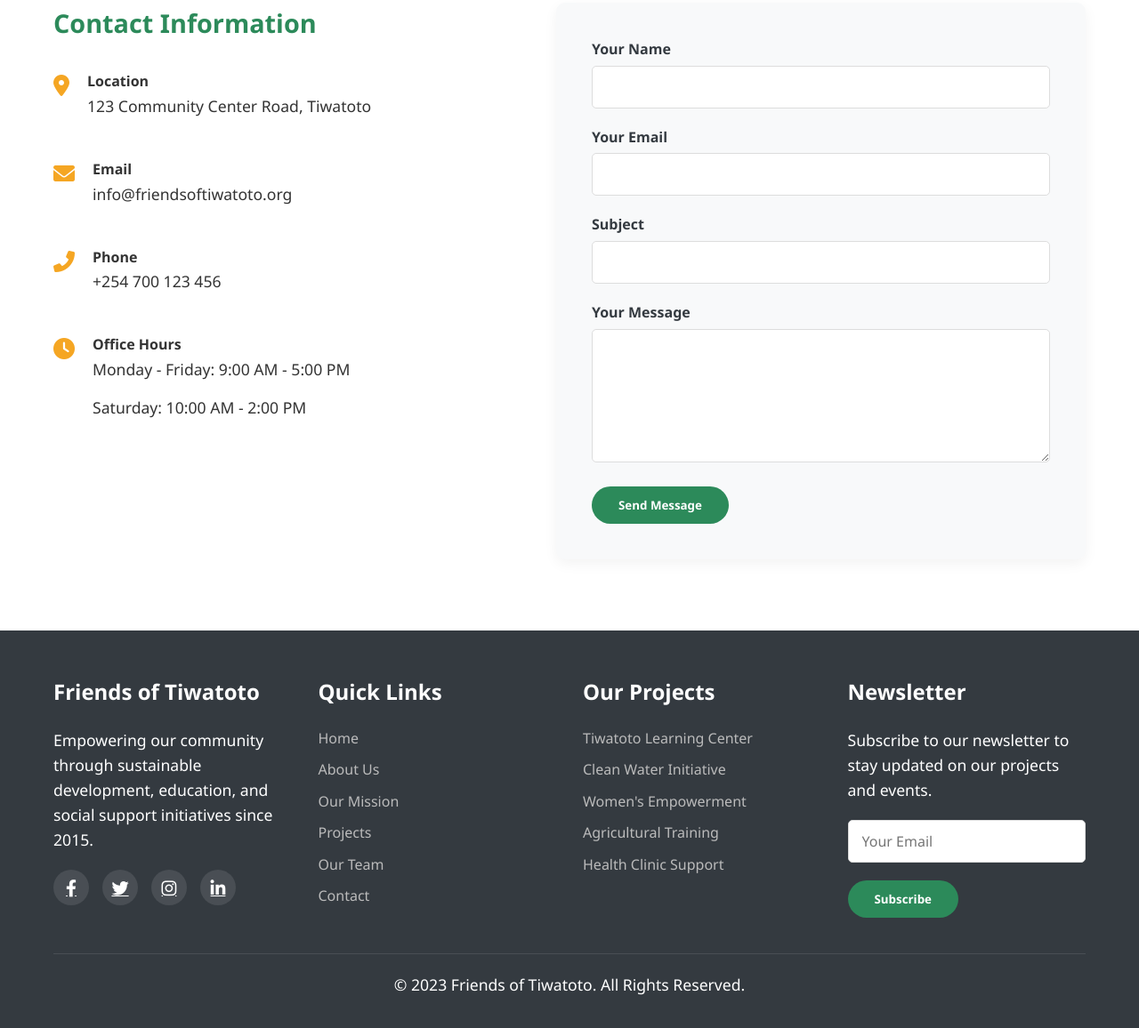
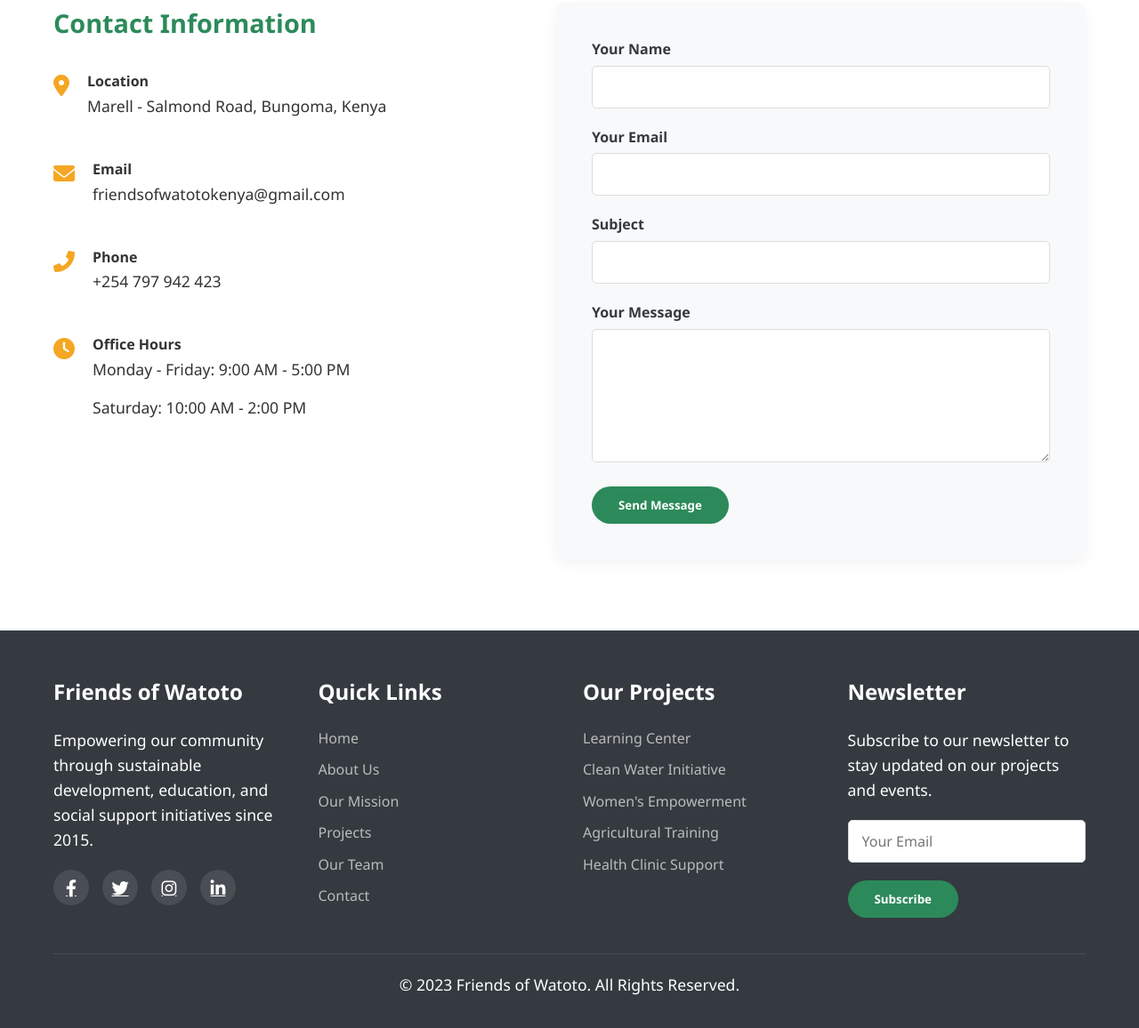
Before and after one commit to saulnyongesa/FriendOfWatotoWebFront, a plain HTML site: page index.html in a window 1280 px wide. Shown: the part 4000-5156 px from the top of the page at 89% size. Drawn offline with Linux system fonts and the light colour scheme.

Commit message:
Edit Contacts

```diff
--- a/index.html
+++ b/index.html
@@ -752,21 +752,21 @@
                         <i class="fas fa-map-marker-alt"></i>
                         <div>
                             <h4>Location</h4>
-                            <p>123 Community Center Road, Tiwatoto</p>
+                            <p>Marell - Salmond Road, Bungoma, Kenya</p>
                         </div>
                     </div>
                     <div class="info-item">
                         <i class="fas fa-envelope"></i>
                         <div>
                             <h4>Email</h4>
-                            <p>info@friendsoftiwatoto.org</p>
+                            <p>friendsofwatotokenya@gmail.com</p>
                         </div>
                     </div>
                     <div class="info-item">
                         <i class="fas fa-phone-alt"></i>
                         <div>
                             <h4>Phone</h4>
-                            <p>+254 700 123 456</p>
+                            <p>+254 797 942 423 </p>
                         </div>
                     </div>
                     <div class="info-item">
@@ -808,7 +808,7 @@
         <div class="container">
             <div class="footer-content">
                 <div class="footer-column">
-                    <h3>Friends of Tiwatoto</h3>
+                    <h3>Friends of Watoto</h3>
                     <p>Empowering our community through sustainable development, education, and social support initiatives since 2015.</p>
                     <div class="social-links">
                         <a href="#"><i class="fab fa-facebook-f"></i></a>
@@ -831,7 +831,7 @@
                 <div class="footer-column">
                     <h3>Our Projects</h3>
                     <ul class="footer-links">
-                        <li><a href="#">Tiwatoto Learning Center</a></li>
+                        <li><a href="#">Learning Center</a></li>
                         <li><a href="#">Clean Water Initiative</a></li>
                         <li><a href="#">Women's Empowerment</a></li>
                         <li><a href="#">Agricultural Training</a></li>
@@ -850,7 +850,7 @@
                 </div>
             </div>
             <div class="footer-bottom">
-                <p>&copy; 2023 Friends of Tiwatoto. All Rights Reserved.</p>
+                <p>&copy; 2023 Friends of Watoto. All Rights Reserved.</p>
             </div>
         </div>
     </footer>
```
